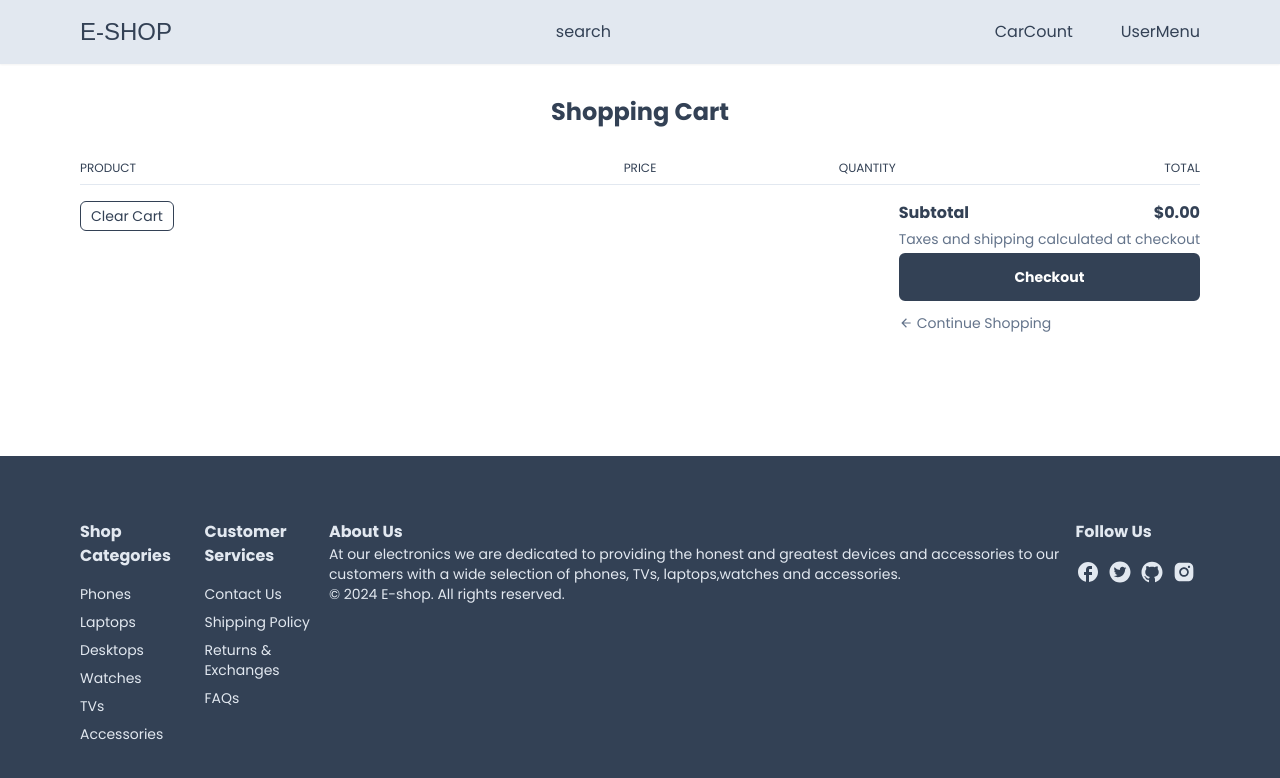
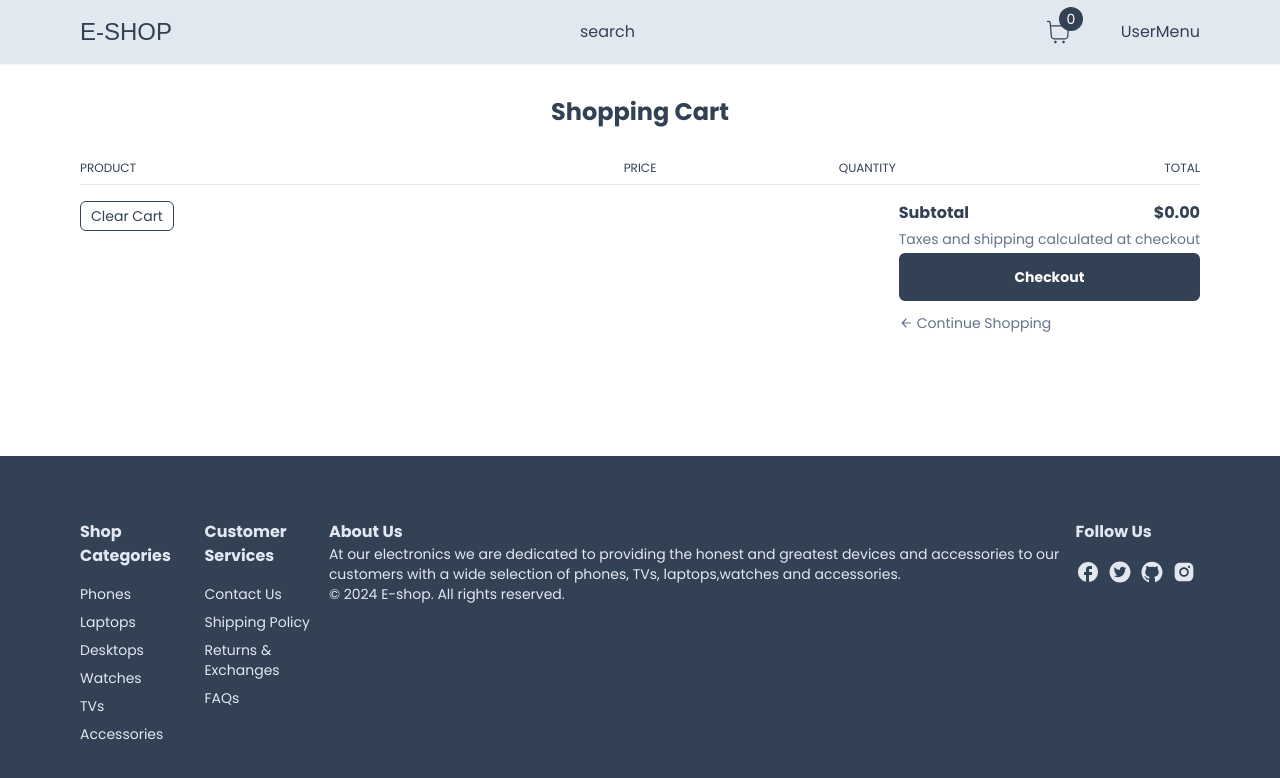
Before and after one commit to Anonymous-Roys/techHaven, a Next.js app: page /cart in a window 1280 px wide. Shown: the top 778 px of the page. Built offline with nearby package versions, Linux system fonts and the light colour scheme; a web font is replaced by a local one.

Commit message:
set amount quantity

```diff
--- a/app/components/nav/CartCount.tsx
+++ b/app/components/nav/CartCount.tsx
@@ -1,19 +1,35 @@
 "use client"
 
 import { useCart } from "@/app/hooks/useCart";
-import { useRouter } from "next/router";
+import { useRouter } from "next/navigation";
 import { CiShoppingCart } from "react-icons/ci";
 
 const CartCount = () => {
-    const {cartTotalQty} = useCart()
+    const { cartTotalQty } = useCart()
     const router = useRouter()
-    return ( <div
-    className="relative cursor-pointer"
-    onClick={()=>router.push("/cart")}>
-        <div>
-            <CiShoppingCart/>
+
+    return (<div
+        className="relative cursor-pointer"
+        onClick={() => router.push("/cart")}>
+        <div className="text-3xl">
+            <CiShoppingCart />
         </div>
-    </div> );
+        <span className="
+        absolute
+        top-[-10px]
+        right-[-10px]
+        bg-slate-700
+        text-white
+        h-6
+        w-6
+        rounded-full
+        flex
+        items-center
+        justify-center
+        text-sm">
+           { cartTotalQty }
+        </span>
+    </div>);
 }
 
 export default CartCount;
--- a/app/components/nav/NavBar.tsx
+++ b/app/components/nav/NavBar.tsx
@@ -1,6 +1,7 @@
 import Link from "next/link"
 import Container from "../Container";
 import {Redressed} from "next/font/google"
+import CartCount from "./CartCount";
 
 
 const redressed = Redressed({subsets: ["latin"],
@@ -34,7 +35,7 @@ const NavBar = () => {
           >E-SHOP</Link>
             <div className="hidden md:block">search</div>
             <div className="flex items-center gap-8 md:gap-12">
-              <div>CarCount</div>
+              <CartCount/>
               <div>UserMenu</div>
             </div>
           </div>
--- a/app/hooks/useCart.tsx
+++ b/app/hooks/useCart.tsx
@@ -53,7 +53,8 @@ export const CartContextProvider = (props: Props) => {
                     acc.qty += item.quantity;
 
                     return acc;
-                }, {
+                },
+                {
                     total:0,
                     qty: 0
                 });
@@ -61,7 +62,12 @@ export const CartContextProvider = (props: Props) => {
                 setCartTotalAmount(total);
             }
             }
+        getTotals()
     }, [cartProducts])
+    console.log(cartTotalQty)
+
+
+
 
     const handleAddProductToCart = useCallback((product: CartProductType) => {
         setCartProducts((prev) => {
```
